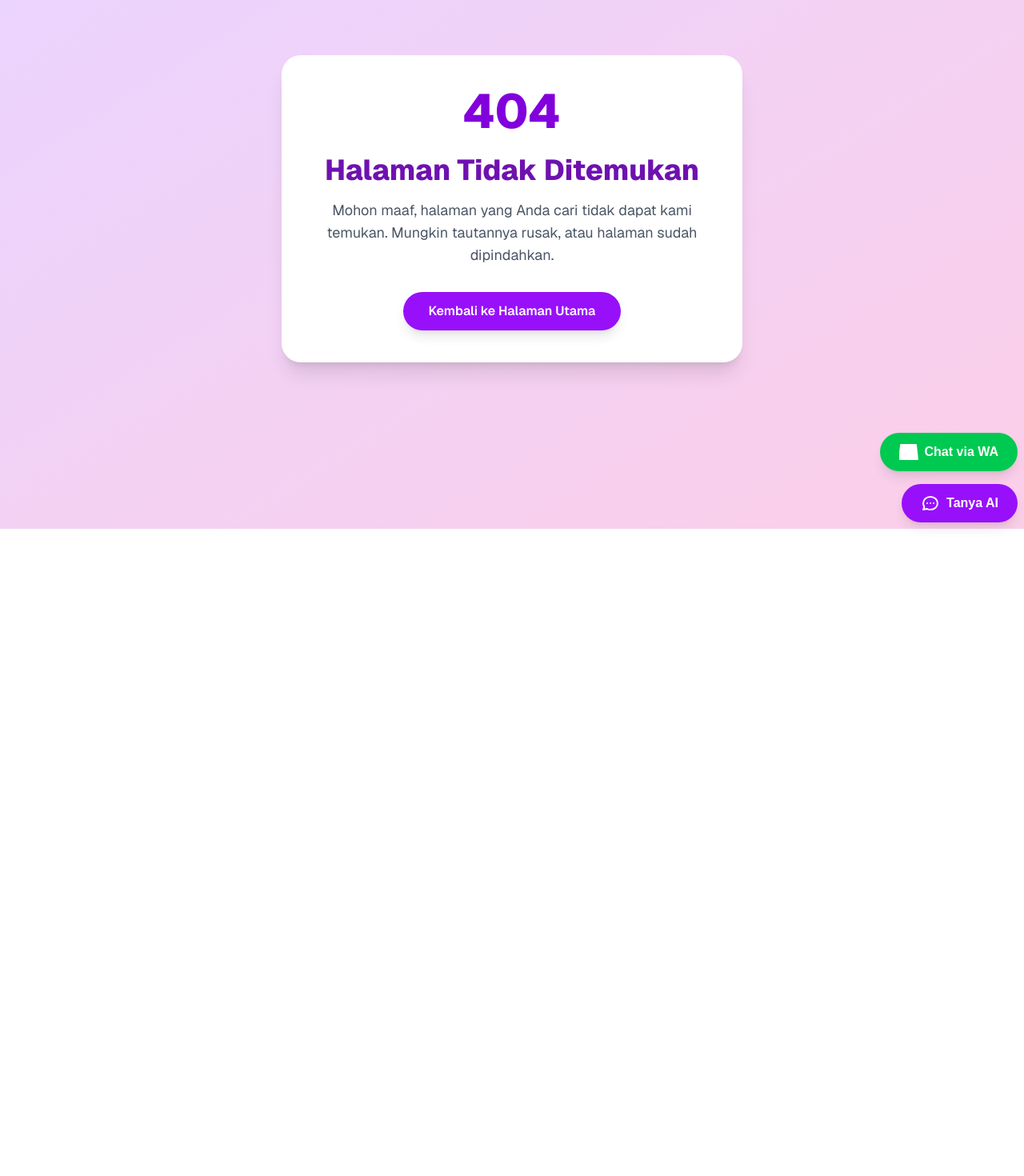
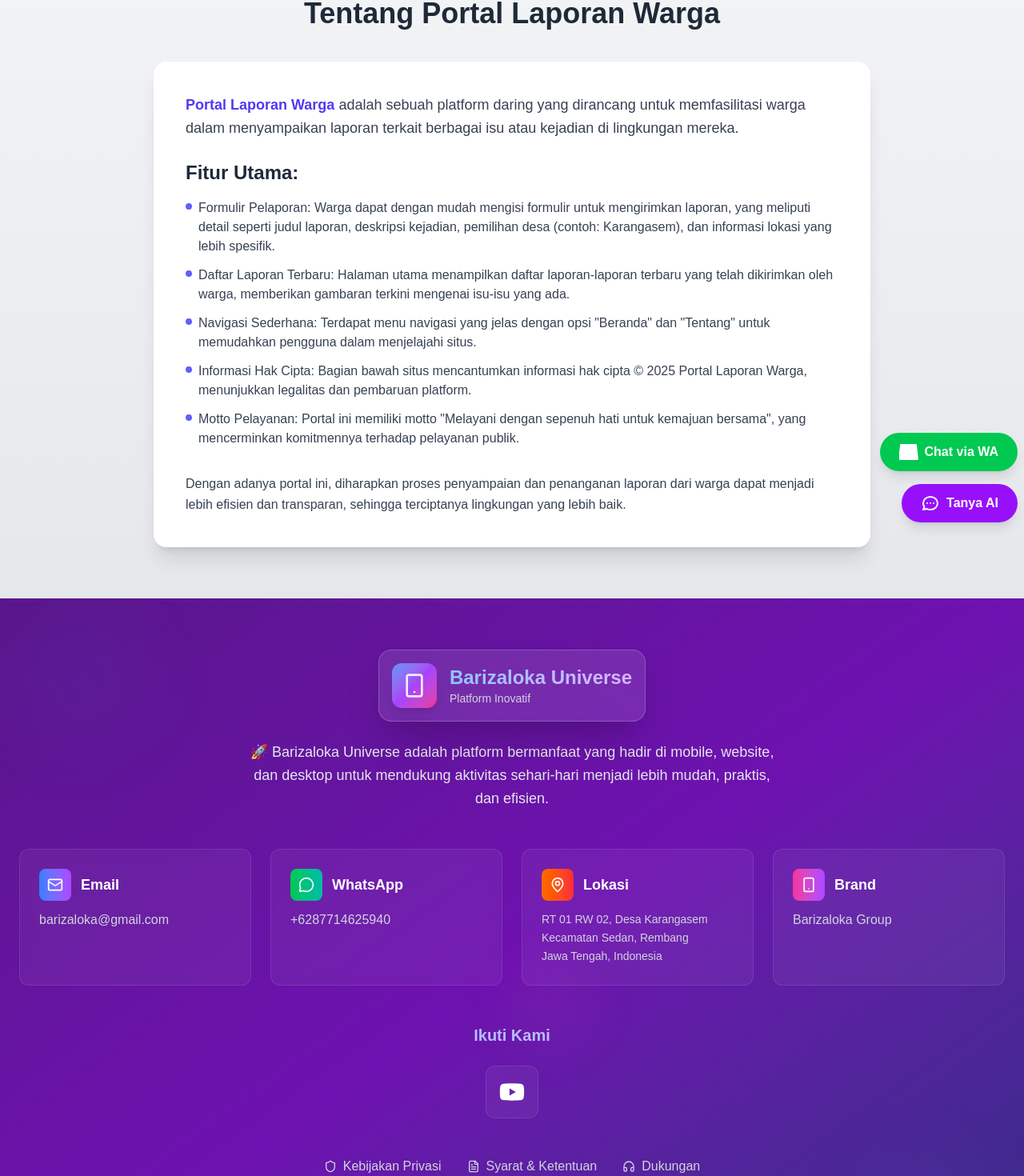
Before and after one commit to barizaloka/barizaloka-web, a Next.js app: page /universe/apps/laporloka in a window 1280 px wide. Before the commit this address had no page. Shown: the part 139-1609 px from the top of the page at 80% size. Before the commit the page ends 800 px from the top, so only its background shows below. Built offline with nearby package versions, Linux system fonts and the light colour scheme.

Commit message:
menambahkan laporloka dan perbaikan tampilan lainnya

```diff
--- a/src/app/(divisions)/universe/apps.data.json
+++ b/src/app/(divisions)/universe/apps.data.json
@@ -6,6 +6,6 @@
     "category": "Platform",
     "features": ["Melapor ke pihak wewenang", "Pengerjaan transparan"],
     "platforms": ["website"],
-    "comingSoon": true
+    "comingSoon": false
   }
 ]
--- /dev/null
+++ b/src/app/(divisions)/universe/apps/laporloka/page.tsx
@@ -0,0 +1,90 @@
+'use client';
+
+import React from 'react';
+import Link from 'next/link';
+import { motion } from 'framer-motion';
+
+const PortalLaporanWargaDescription: React.FC = () => {
+    return (
+        <div className="bg-gradient-to-b from-gray-100 to-gray-200 py-16">
+            <div className="container mx-auto px-4">
+                <motion.h2
+                    initial={{ opacity: 0, y: -30 }}
+                    animate={{ opacity: 1, y: 0 }}
+                    transition={{ duration: 0.6 }}
+                    className="text-4xl font-extrabold text-gray-800 mb-10 text-center"
+                >
+                    Tentang Portal Laporan Warga
+                </motion.h2>
+
+                <motion.div
+                    initial={{ opacity: 0, y: 50 }}
+                    animate={{ opacity: 1, y: 0 }}
+                    transition={{ duration: 0.8 }}
+                    className="bg-white shadow-xl rounded-2xl p-10 max-w-4xl mx-auto"
+                >
+                    <p className="text-lg text-gray-700 mb-6 leading-relaxed">
+                        <Link
+                            href="https://laporloka.my.id/"
+                            target="_blank"
+                            rel="noopener noreferrer"
+                            className="font-semibold text-indigo-600 hover:text-indigo-800 transition-colors"
+                        >
+                            Portal Laporan Warga
+                        </Link>{' '}
+                        adalah sebuah platform daring yang dirancang untuk memfasilitasi warga dalam menyampaikan laporan terkait berbagai isu atau kejadian di lingkungan mereka.
+                    </p>
+
+                    <motion.h3
+                        initial={{ opacity: 0, x: -30 }}
+                        whileInView={{ opacity: 1, x: 0 }}
+                        transition={{ duration: 0.6 }}
+                        viewport={{ once: true }}
+                        className="text-2xl font-semibold text-gray-800 mb-4"
+                    >
+                        Fitur Utama:
+                    </motion.h3>
+
+                    <motion.ul
+                        initial={{ opacity: 0 }}
+                        whileInView={{ opacity: 1 }}
+                        transition={{ staggerChildren: 0.2 }}
+                        className="space-y-3 text-gray-700"
+                    >
+                        {[
+                            'Formulir Pelaporan: Warga dapat dengan mudah mengisi formulir untuk mengirimkan laporan, yang meliputi detail seperti judul laporan, deskripsi kejadian, pemilihan desa (contoh: Karangasem), dan informasi lokasi yang lebih spesifik.',
+                            'Daftar Laporan Terbaru: Halaman utama menampilkan daftar laporan-laporan terbaru yang telah dikirimkan oleh warga, memberikan gambaran terkini mengenai isu-isu yang ada.',
+                            'Navigasi Sederhana: Terdapat menu navigasi yang jelas dengan opsi "Beranda" dan "Tentang" untuk memudahkan pengguna dalam menjelajahi situs.',
+                            'Informasi Hak Cipta: Bagian bawah situs mencantumkan informasi hak cipta © 2025 Portal Laporan Warga, menunjukkan legalitas dan pembaruan platform.',
+                            'Motto Pelayanan: Portal ini memiliki motto "Melayani dengan sepenuh hati untuk kemajuan bersama", yang mencerminkan komitmennya terhadap pelayanan publik.',
+                        ].map((item, i) => (
+                            <motion.li
+                                key={i}
+                                initial={{ opacity: 0, x: -20 }}
+                                whileInView={{ opacity: 1, x: 0 }}
+                                transition={{ duration: 0.5, delay: i * 0.1 }}
+                                viewport={{ once: true }}
+                                className="flex items-start gap-2"
+                            >
+                                <span className="mt-1.5 h-2 w-2 rounded-full bg-indigo-500 flex-shrink-0"></span>
+                                <span>{item}</span>
+                            </motion.li>
+                        ))}
+                    </motion.ul>
+
+                    <motion.p
+                        initial={{ opacity: 0, y: 30 }}
+                        whileInView={{ opacity: 1, y: 0 }}
+                        transition={{ duration: 0.7 }}
+                        viewport={{ once: true }}
+                        className="text-gray-700 mt-8 leading-relaxed"
+                    >
+                        Dengan adanya portal ini, diharapkan proses penyampaian dan penanganan laporan dari warga dapat menjadi lebih efisien dan transparan, sehingga terciptanya lingkungan yang lebih baik.
+                    </motion.p>
+                </motion.div>
+            </div>
+        </div>
+    );
+};
+
+export default PortalLaporanWargaDescription;
--- a/src/app/(divisions)/universe/components/Footer.tsx
+++ b/src/app/(divisions)/universe/components/Footer.tsx
@@ -10,7 +10,7 @@
 
   return (
     <footer className="relative bg-gradient-to-br from-purple-900 via-purple-800 to-indigo-900 text-white py-16 overflow-hidden">
-      {/* Animated Background Elements */}
+      {/* Elemen Latar Belakang Animasi */}
       <div className="absolute inset-0 opacity-10">
         <div className="absolute top-10 left-10 w-32 h-32 bg-blue-400 rounded-full blur-3xl animate-pulse"></div>
         <div className="absolute bottom-10 right-10 w-40 h-40 bg-purple-400 rounded-full blur-3xl animate-pulse delay-1000"></div>
@@ -18,7 +18,7 @@
       </div>
 
       <div className="container mx-auto px-6 relative z-10">
-        {/* Brand Section */}
+        {/* Bagian Brand */}
         <div className="text-center mb-12 space-y-6">
           <div className="inline-flex items-center space-x-4 p-4 bg-white/10 backdrop-blur-lg rounded-2xl border border-white/20 shadow-2xl hover:shadow-purple-500/25 transition-all duration-500 hover:scale-105">
             <div className="w-14 h-14 bg-gradient-to-br from-blue-400 via-purple-500 to-pink-500 rounded-xl flex items-center justify-center shadow-lg animate-pulse">
@@ -28,16 +28,16 @@
               <h2 className="text-2xl font-bold bg-gradient-to-r from-blue-300 to-purple-300 bg-clip-text text-transparent">
                 Barizaloka Universe
               </h2>
-              <p className="text-sm text-gray-300">Mobile Innovation Hub</p>
+              <p className="text-sm text-gray-300">Platform Inovatif</p>
             </div>
           </div>
 
           <p className="text-gray-200 text-lg max-w-2xl mx-auto leading-relaxed">
-            🚀 Creating innovative mobile tools that transform everyday tasks into seamless, efficient experiences for users worldwide.
+            🚀 Barizaloka Universe adalah platform bermanfaat yang hadir di mobile, website, dan desktop untuk mendukung aktivitas sehari-hari menjadi lebih mudah, praktis, dan efisien.
           </p>
         </div>
 
-        {/* Contact Information Grid */}
+        {/* Grid Informasi Kontak */}
         <div className="grid md:grid-cols-2 lg:grid-cols-4 gap-6 mb-12">
           <div className="bg-white/5 backdrop-blur-sm rounded-xl p-6 border border-white/10 hover:bg-white/10 transition-all duration-300 hover:scale-105">
             <div className="flex items-center space-x-3 mb-3">
@@ -103,7 +103,7 @@
           </div>
         </div>
 
-        {/* Social Media Section */}
+        {/* Media Sosial */}
         <div className="text-center mb-12">
           <h3 className="text-xl font-semibold mb-6 bg-gradient-to-r from-blue-300 to-purple-300 bg-clip-text text-transparent">
             Ikuti Kami
@@ -124,46 +124,46 @@
           </div>
         </div>
 
-        {/* Links Section */}
+        {/* Link Tambahan */}
         <div className="flex flex-wrap justify-center gap-8 mb-12">
           <a
             href="#"
             className="group flex items-center space-x-2 text-gray-300 hover:text-white transition-all duration-300 hover:scale-105"
           >
             <Shield className="w-4 h-4 group-hover:text-blue-400" />
-            <span>Privacy Policy</span>
+            <span>Kebijakan Privasi</span>
           </a>
           <a
             href="#"
             className="group flex items-center space-x-2 text-gray-300 hover:text-white transition-all duration-300 hover:scale-105"
           >
             <FileText className="w-4 h-4 group-hover:text-green-400" />
-            <span>Terms of Service</span>
+            <span>Syarat & Ketentuan</span>
           </a>
           <a
             href="#"
             className="group flex items-center space-x-2 text-gray-300 hover:text-white transition-all duration-300 hover:scale-105"
           >
             <HeadphonesIcon className="w-4 h-4 group-hover:text-purple-400" />
-            <span>Support</span>
+            <span>Dukungan</span>
           </a>
         </div>
 
-        {/* Divider */}
+        {/* Garis Pembatas */}
         <div className="w-full h-px bg-gradient-to-r from-transparent via-white/20 to-transparent mb-8"></div>
 
-        {/* Copyright */}
+        {/* Hak Cipta */}
         <div className="text-center">
           <p className="text-gray-300 text-sm flex items-center justify-center space-x-2">
             <span>© {new Date().getFullYear()}</span>
             <span className="w-2 h-2 bg-purple-400 rounded-full animate-pulse"></span>
             <span className="font-semibold">Barizaloka Universe</span>
             <span className="w-2 h-2 bg-blue-400 rounded-full animate-pulse"></span>
-            <span>All rights reserved</span>
+            <span>Hak cipta dilindungi</span>
             <span className="text-lg">🚀</span>
           </p>
           <p className="text-xs text-gray-400 mt-2">
-            Made with ❤️ in Indonesia
+            Dibuat dengan ❤️ di Indonesia
           </p>
         </div>
       </div>
```
